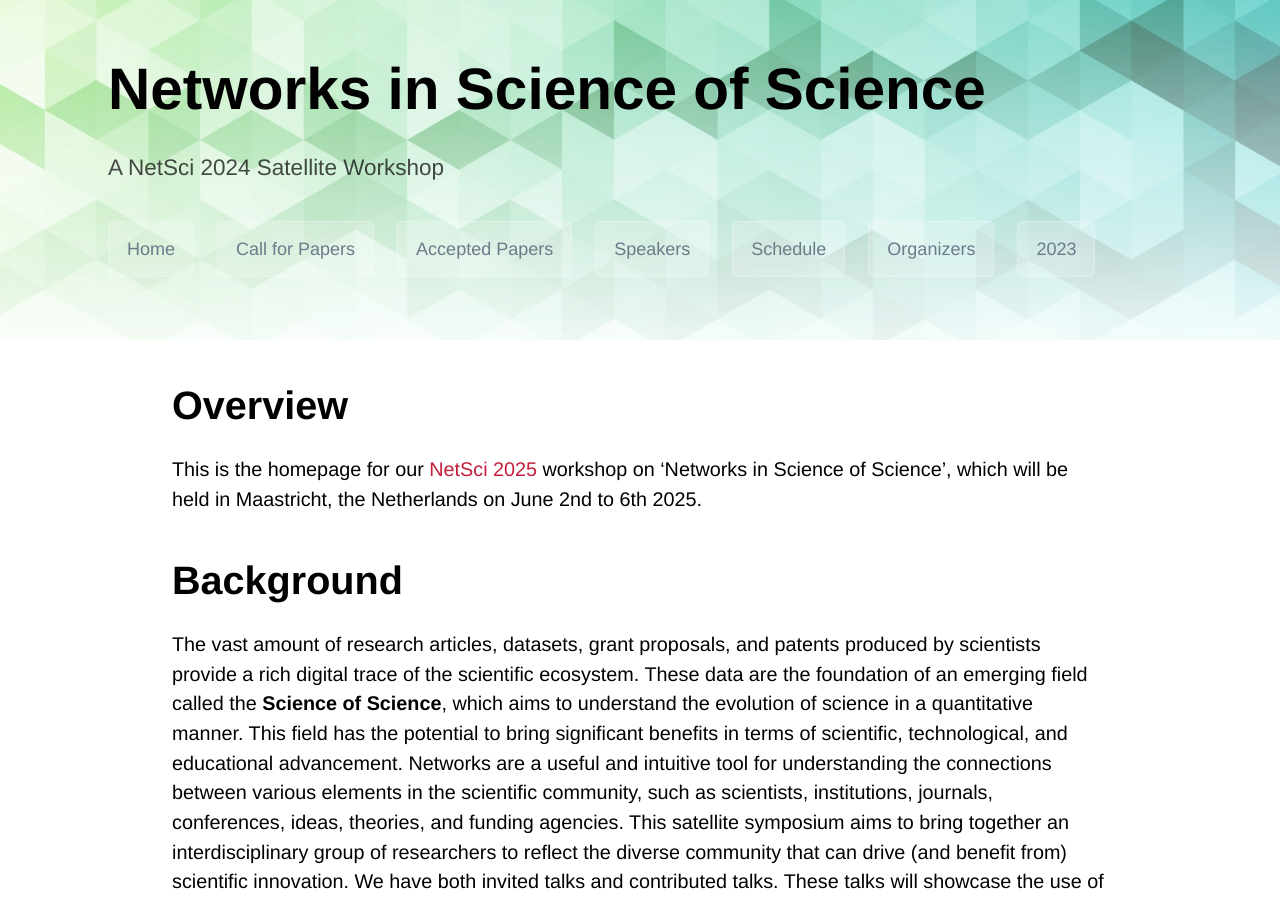
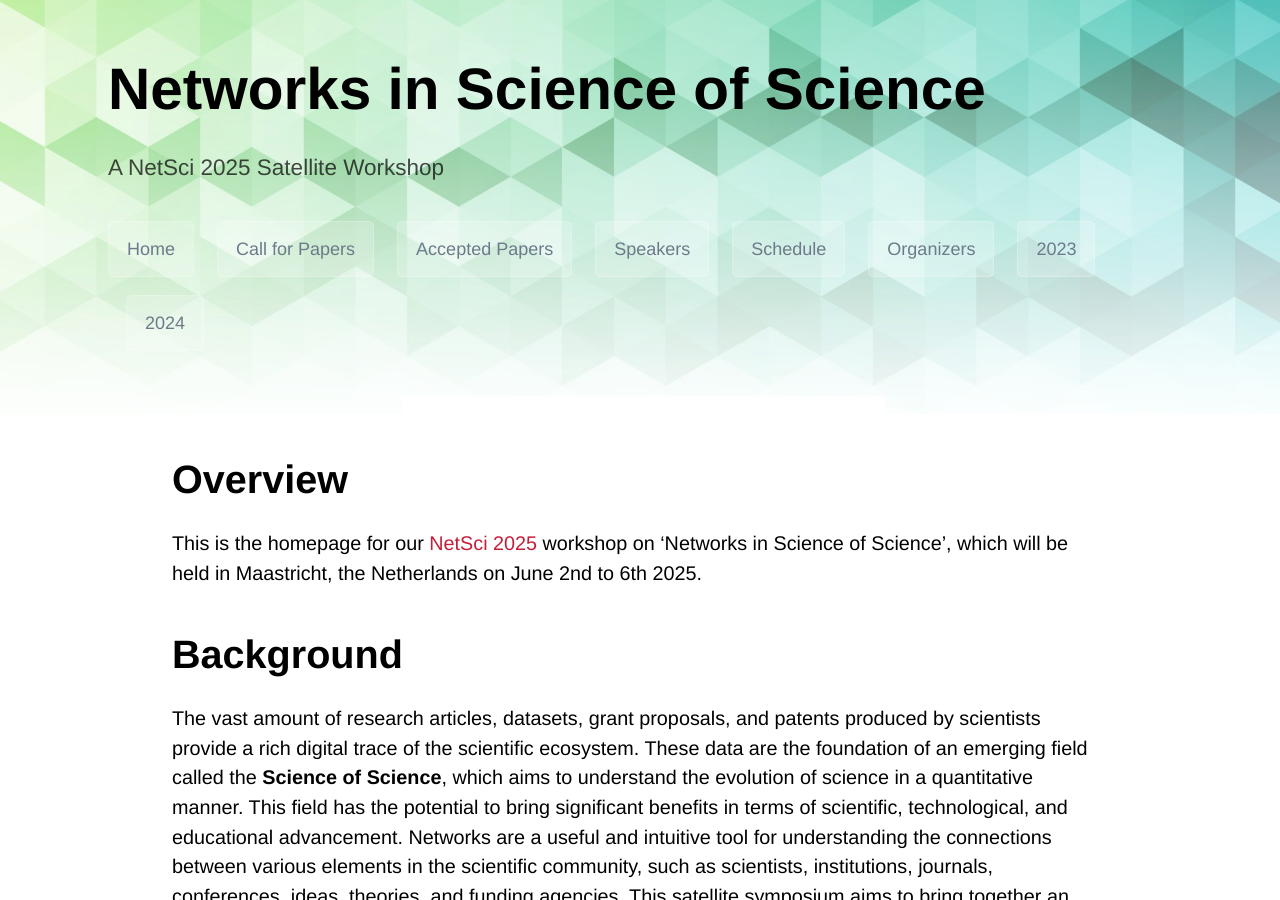
Before and after one commit to netscisci/netscisci.github.io, a Jekyll site: the page built from index.md, in a window 1280 px wide and 900 px high. Built offline with Jekyll 4.4.1, drawn with Linux system fonts in a browser that asks for light colours; some web fonts are replaced; our own code applies the rules of GitHub Pages for plain Markdown files.

Commit message:
Update _config.yml

```diff
--- a/_config.yml
+++ b/_config.yml
@@ -1,5 +1,5 @@
 title: Networks in Science of Science
-description: "A NetSci 2024 Satellite Workshop"
+description: "A NetSci 2025 Satellite Workshop"
 
 timezone: Europe/Vienna
 
@@ -11,6 +11,7 @@ navigation:
   Schedule: "/schedule"
   Organizers: "/organizers"
   2023: "/2023"
+  2024: "/2024"
 
 markdown: kramdown
 
```
